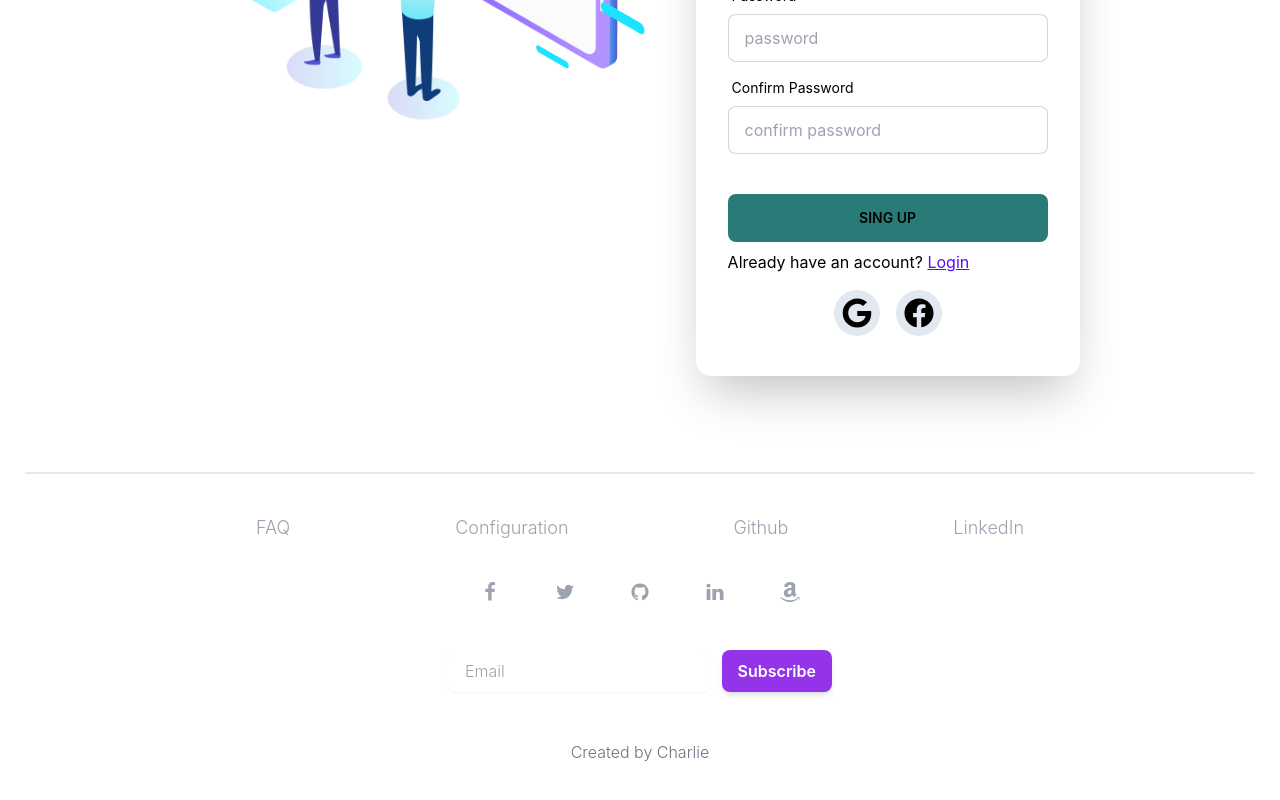
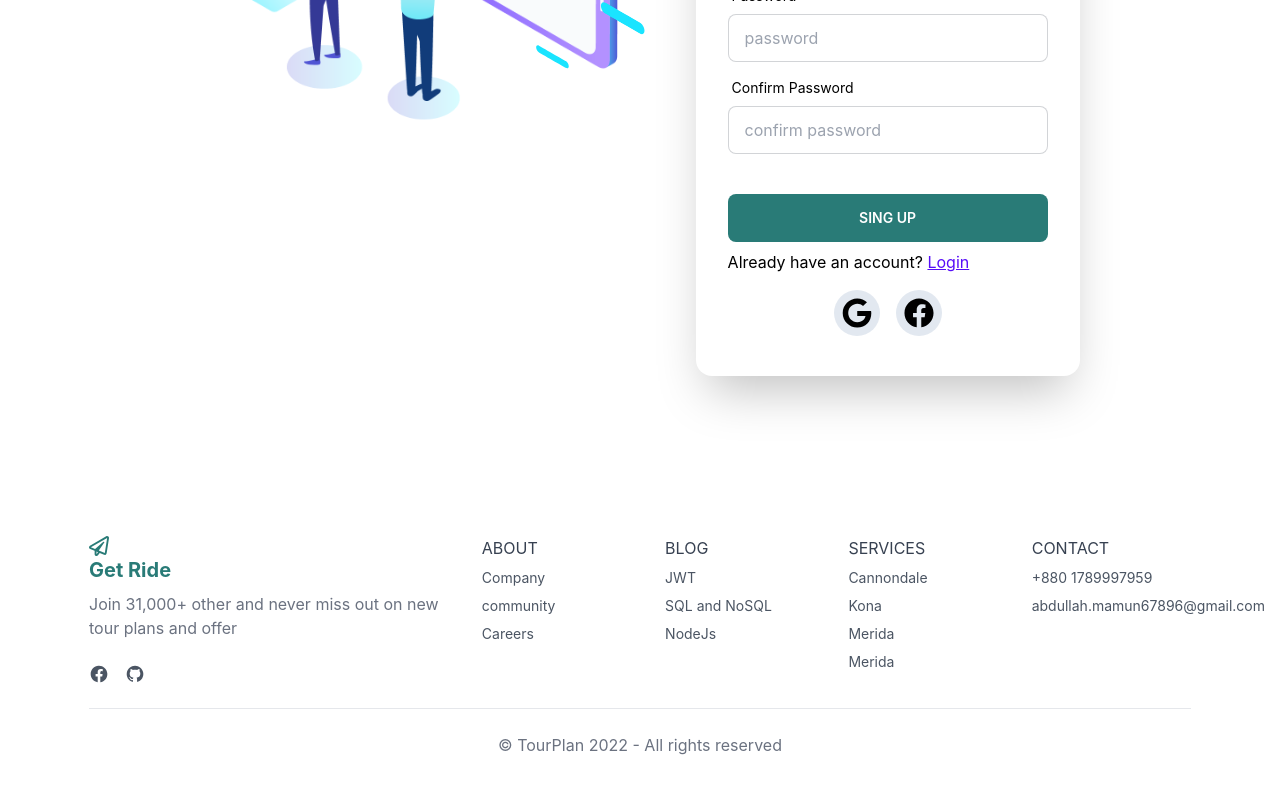
Before and after one commit to mamun4447/Re-sale-bicycle-clientSide, a React (Create React App) app: page /signup in a window 1280 px wide. Shown: the part 570-1370 px from the top of the page. Built offline with nearby package versions, Linux system fonts and the light colour scheme; no server answers.

Commit message:
Readme file

```diff
--- a/src/Components/Buttons.jsx
+++ b/src/Components/Buttons.jsx
@@ -2,7 +2,7 @@ import React from "react";
 
 const Buttons = ({ children }) => {
   return (
-    <button className="btn bg-[#297B77] text-black hover:text-white border-none transition">
+    <button className="btn bg-[#297B77] text-white hover:text-white border-none transition">
       {children}
     </button>
   );
--- a/src/Share/Footer.jsx
+++ b/src/Share/Footer.jsx
@@ -1,142 +1,165 @@
 import React from "react";
+import { FaRegPaperPlane } from "react-icons/fa";
 import { Link } from "react-router-dom";
 
 const Footer = () => {
   return (
     <div>
-      <footer className="bg-white dark:bg-gray-800 w-full py-8 border-t-2 mt-20">
-        <div className="max-w-screen-xl mx-auto px-4">
-          <ul className="max-w-screen-md mx-auto text-lg font-light flex flex-wrap justify-between">
-            <li className="my-2">
+      <footer className="bg-white dark:bg-gray-900 mt-20 container mx-auto p-10 rounded-md">
+        <div className="container p-6 mx-auto">
+          <div className="lg:flex">
+            <div className="w-full -mx-6 lg:w-2/5">
+              <div className="px-6">
+                <div>
                   <Link
-                className="text-gray-400 hover:text-gray-800 dark:text-gray-300 dark:hover:text-white transition-colors duration-200"
-                to="#"
+                    to="/"
+                    className="text-xl font-bold text-[#297B77] dark:text-white hover:text-gray-700 dark:hover:text-gray-300"
                   >
-                FAQ
+                    <FaRegPaperPlane />
+                    Get Ride
                   </Link>
-            </li>
-            <li className="my-2">
-              <Link
-                className="text-gray-400 hover:text-gray-800 dark:text-gray-300 dark:hover:text-white transition-colors duration-200"
-                to="#"
+                </div>
+
+                <p className="max-w-sm mt-2 text-gray-500 dark:text-gray-400">
+                  Join 31,000+ other and never miss out on new tour plans and
+                  offer
+                </p>
+
+                <div className="flex mt-6 -mx-2">
+                  <a
+                    href="https://www.facebook.com/profile.php?id=100032409277974"
+                    className="mx-2 text-gray-600 transition-colors duration-300 dark:text-gray-300 hover:text-blue-500 dark:hover:text-blue-400"
+                    aria-label="Facebook"
                   >
-                Configuration
-              </Link>
-            </li>
-            <li className="my-2">
-              <Link
-                className="text-gray-400 hover:text-gray-800 dark:text-gray-300 dark:hover:text-white transition-colors duration-200"
-                to="#"
+                    <svg
+                      className="w-5 h-5 fill-current"
+                      viewBox="0 0 24 24"
+                      fill="none"
+                      xmlns="http://www.w3.org/2000/svg"
                     >
-                Github
-              </Link>
-            </li>
-            <li className="my-2">
-              <Link
-                className="text-gray-400 hover:text-gray-800 dark:text-gray-300 dark:hover:text-white transition-colors duration-200"
-                to="#"
+                      <path d="M2.00195 12.002C2.00312 16.9214 5.58036 21.1101 10.439 21.881V14.892H7.90195V12.002H10.442V9.80204C10.3284 8.75958 10.6845 7.72064 11.4136 6.96698C12.1427 6.21332 13.1693 5.82306 14.215 5.90204C14.9655 5.91417 15.7141 5.98101 16.455 6.10205V8.56104H15.191C14.7558 8.50405 14.3183 8.64777 14.0017 8.95171C13.6851 9.25566 13.5237 9.68693 13.563 10.124V12.002H16.334L15.891 14.893H13.563V21.881C18.8174 21.0506 22.502 16.2518 21.9475 10.9611C21.3929 5.67041 16.7932 1.73997 11.4808 2.01722C6.16831 2.29447 2.0028 6.68235 2.00195 12.002Z"></path>
+                    </svg>
+                  </a>
+
+                  <a
+                    href="https://github.com/mamun4447"
+                    className="mx-2 text-gray-600 transition-colors duration-300 dark:text-gray-300 hover:text-blue-500 dark:hover:text-blue-400"
+                    aria-label="Github"
                   >
-                LinkedIn
-              </Link>
-            </li>
-          </ul>
-          <div className="pt-8 flex max-w-xs mx-auto items-center justify-between">
+                    <svg
+                      className="w-5 h-5 fill-current"
+                      viewBox="0 0 24 24"
+                      fill="none"
+                      xmlns="http://www.w3.org/2000/svg"
+                    >
+                      <path d="M12.026 2C7.13295 1.99937 2.96183 5.54799 2.17842 10.3779C1.395 15.2079 4.23061 19.893 8.87302 21.439C9.37302 21.529 9.55202 21.222 9.55202 20.958C9.55202 20.721 9.54402 20.093 9.54102 19.258C6.76602 19.858 6.18002 17.92 6.18002 17.92C5.99733 17.317 5.60459 16.7993 5.07302 16.461C4.17302 15.842 5.14202 15.856 5.14202 15.856C5.78269 15.9438 6.34657 16.3235 6.66902 16.884C6.94195 17.3803 7.40177 17.747 7.94632 17.9026C8.49087 18.0583 9.07503 17.99 9.56902 17.713C9.61544 17.207 9.84055 16.7341 10.204 16.379C7.99002 16.128 5.66202 15.272 5.66202 11.449C5.64973 10.4602 6.01691 9.5043 6.68802 8.778C6.38437 7.91731 6.42013 6.97325 6.78802 6.138C6.78802 6.138 7.62502 5.869 9.53002 7.159C11.1639 6.71101 12.8882 6.71101 14.522 7.159C16.428 5.868 17.264 6.138 17.264 6.138C17.6336 6.97286 17.6694 7.91757 17.364 8.778C18.0376 9.50423 18.4045 10.4626 18.388 11.453C18.388 15.286 16.058 16.128 13.836 16.375C14.3153 16.8651 14.5612 17.5373 14.511 18.221C14.511 19.555 14.499 20.631 14.499 20.958C14.499 21.225 14.677 21.535 15.186 21.437C19.8265 19.8884 22.6591 15.203 21.874 10.3743C21.089 5.54565 16.9181 1.99888 12.026 2Z"></path>
+                    </svg>
+                  </a>
+                </div>
+              </div>
+            </div>
+
+            <div className="mt-6 lg:mt-0 lg:flex-1">
+              <div className="grid grid-cols-1 gap-6 sm:grid-cols-2 md:grid-cols-3 lg:grid-cols-4">
+                <div>
+                  <h3 className="text-gray-700 uppercase dark:text-white">
+                    About
+                  </h3>
                   <Link
                     to="#"
-              className="text-gray-400 hover:text-gray-800 dark:hover:text-white transition-colors duration-200"
+                    className="block mt-2 text-sm text-gray-600 dark:text-gray-400 hover:underline"
                   >
-              <svg
-                width="20"
-                height="20"
-                fill="currentColor"
-                className="text-xl hover:text-gray-800 dark:hover:text-white transition-colors duration-200"
-                viewBox="0 0 1792 1792"
-                xmlns="http://www.w3.org/2000/svg"
-              >
-                <path d="M1343 12v264h-157q-86 0-116 36t-30 108v189h293l-39 296h-254v759h-306v-759h-255v-296h255v-218q0-186 104-288.5t277-102.5q147 0 228 12z"></path>
-              </svg>
+                    Company
                   </Link>
                   <Link
                     to="#"
-              className="text-gray-400 hover:text-gray-800 dark:hover:text-white transition-colors duration-200"
+                    className="block mt-2 text-sm text-gray-600 dark:text-gray-400 hover:underline"
                   >
-              <svg
-                width="20"
-                height="20"
-                fill="currentColor"
-                className="text-xl hover:text-gray-800 dark:hover:text-white transition-colors duration-200"
-                viewBox="0 0 1792 1792"
-                xmlns="http://www.w3.org/2000/svg"
-              >
-                <path d="M1684 408q-67 98-162 167 1 14 1 42 0 130-38 259.5t-115.5 248.5-184.5 210.5-258 146-323 54.5q-271 0-496-145 35 4 78 4 225 0 401-138-105-2-188-64.5t-114-159.5q33 5 61 5 43 0 85-11-112-23-185.5-111.5t-73.5-205.5v-4q68 38 146 41-66-44-105-115t-39-154q0-88 44-163 121 149 294.5 238.5t371.5 99.5q-8-38-8-74 0-134 94.5-228.5t228.5-94.5q140 0 236 102 109-21 205-78-37 115-142 178 93-10 186-50z"></path>
-              </svg>
+                    community
                   </Link>
                   <Link
                     to="#"
-              className="text-gray-400 hover:text-gray-800 dark:hover:text-white transition-colors duration-200"
+                    className="block mt-2 text-sm text-gray-600 dark:text-gray-400 hover:underline"
                   >
-              <svg
-                xmlns="http://www.w3.org/2000/svg"
-                width="20"
-                height="20"
-                fill="currentColor"
-                className="text-xl hover:text-gray-800 dark:hover:text-white transition-colors duration-200"
-                viewBox="0 0 1792 1792"
+                    Careers
+                  </Link>
+                </div>
+
+                <div>
+                  <h3 className="text-gray-700 uppercase dark:text-white">
+                    Blog
+                  </h3>
+                  <Link
+                    to="#"
+                    className="block mt-2 text-sm text-gray-600 dark:text-gray-400 hover:underline"
                   >
-                <path d="M896 128q209 0 385.5 103t279.5 279.5 103 385.5q0 251-146.5 451.5t-378.5 277.5q-27 5-40-7t-13-30q0-3 .5-76.5t.5-134.5q0-97-52-142 57-6 102.5-18t94-39 81-66.5 53-105 20.5-150.5q0-119-79-206 37-91-8-204-28-9-81 11t-92 44l-38 24q-93-26-192-26t-192 26q-16-11-42.5-27t-83.5-38.5-85-13.5q-45 113-8 204-79 87-79 206 0 85 20.5 150t52.5 105 80.5 67 94 39 102.5 18q-39 36-49 103-21 10-45 15t-57 5-65.5-21.5-55.5-62.5q-19-32-48.5-52t-49.5-24l-20-3q-21 0-29 4.5t-5 11.5 9 14 13 12l7 5q22 10 43.5 38t31.5 51l10 23q13 38 44 61.5t67 30 69.5 7 55.5-3.5l23-4q0 38 .5 88.5t.5 54.5q0 18-13 30t-40 7q-232-77-378.5-277.5t-146.5-451.5q0-209 103-385.5t279.5-279.5 385.5-103zm-477 1103q3-7-7-12-10-3-13 2-3 7 7 12 9 6 13-2zm31 34q7-5-2-16-10-9-16-3-7 5 2 16 10 10 16 3zm30 45q9-7 0-19-8-13-17-6-9 5 0 18t17 7zm42 42q8-8-4-19-12-12-20-3-9 8 4 19 12 12 20 3zm57 25q3-11-13-16-15-4-19 7t13 15q15 6 19-6zm63 5q0-13-17-11-16 0-16 11 0 13 17 11 16 0 16-11zm58-10q-2-11-18-9-16 3-14 15t18 8 14-14z"></path>
-              </svg>
+                    JWT
                   </Link>
                   <Link
                     to="#"
-              className="text-gray-400 hover:text-gray-800 dark:hover:text-white transition-colors duration-200"
+                    className="block mt-2 text-sm text-gray-600 dark:text-gray-400 hover:underline"
                   >
-              <svg
-                width="20"
-                height="20"
-                fill="currentColor"
-                className="text-xl hover:text-gray-800 dark:hover:text-white transition-colors duration-200"
-                viewBox="0 0 1792 1792"
-                xmlns="http://www.w3.org/2000/svg"
-              >
-                <path d="M477 625v991h-330v-991h330zm21-306q1 73-50.5 122t-135.5 49h-2q-82 0-132-49t-50-122q0-74 51.5-122.5t134.5-48.5 133 48.5 51 122.5zm1166 729v568h-329v-530q0-105-40.5-164.5t-126.5-59.5q-63 0-105.5 34.5t-63.5 85.5q-11 30-11 81v553h-329q2-399 2-647t-1-296l-1-48h329v144h-2q20-32 41-56t56.5-52 87-43.5 114.5-15.5q171 0 275 113.5t104 332.5z"></path>
-              </svg>
+                    SQL and NoSQL
                   </Link>
                   <Link
                     to="#"
-              className="text-gray-400 hover:text-gray-800 dark:hover:text-white transition-colors duration-200"
+                    className="block mt-2 text-sm text-gray-600 dark:text-gray-400 hover:underline"
                   >
-              <svg
-                width="20"
-                height="20"
-                fill="currentColor"
-                className="text-xl hover:text-gray-800 dark:hover:text-white transition-colors duration-200"
-                viewBox="0 0 1792 1792"
-                xmlns="http://www.w3.org/2000/svg"
-              >
-                <path d="M1551 1476q15-6 26-3t11 17.5-15 33.5q-13 16-44 43.5t-95.5 68-141 74-188 58-229.5 24.5q-119 0-238-31t-209-76.5-172.5-104-132.5-105-84-87.5q-8-9-10-16.5t1-12 8-7 11.5-2 11.5 4.5q192 117 300 166 389 176 799 90 190-40 391-135zm207-115q11 16 2.5 69.5t-28.5 102.5q-34 83-85 124-17 14-26 9t0-24q21-45 44.5-121.5t6.5-98.5q-5-7-15.5-11.5t-27-6-29.5-2.5-35 0-31.5 2-31 3-22.5 2q-6 1-13 1.5t-11 1-8.5 1-7 .5h-10l-3-.5-2-1.5-1.5-3q-6-16 47-40t103-30q46-7 108-1t76 24zm-394-443q0 31 13.5 64t32 58 37.5 46 33 32l13 11-227 224q-40-37-79-75.5t-58-58.5l-19-20q-11-11-25-33-38 59-97.5 102.5t-127.5 63.5-140 23-137.5-21-117.5-65.5-83-113-31-162.5q0-84 28-154t72-116.5 106.5-83 122.5-57 130-34.5 119.5-18.5 99.5-6.5v-127q0-65-21-97-34-53-121-53-6 0-16.5 1t-40.5 12-56 29.5-56 59.5-48 96l-294-27q0-60 22-119t67-113 108-95 151.5-65.5 190.5-24.5q100 0 181 25t129.5 61.5 81 83 45 86 12.5 73.5v589zm-672 21q0 86 70 133 66 44 139 22 84-25 114-123 14-45 14-101v-162q-59 2-111 12t-106.5 33.5-87 71-32.5 114.5z"></path>
-              </svg>
+                    NodeJs
                   </Link>
                 </div>
-          <div className="text-center pt-10 sm:pt-12 font-light flex items-center justify-center">
-            <form className="flex flex-col md:flex-row w-3/4 md:w-full max-w-sm md:space-x-3 space-y-3 md:space-y-0 justify-center">
-              <div className=" relative ">
-                <input
-                  type="text"
-                  id='"form-subscribe-Subscribe'
-                  className=" rounded-lg border-transparent flex-1 appearance-none border border-gray-300 w-full py-2 px-4 bg-white text-gray-700 placeholder-gray-400 shadow-sm text-base focus:outline-none focus:ring-2 focus:ring-purple-600 focus:border-transparent"
-                  placeholder="Email"
-                />
+
+                <div>
+                  <h3 className="text-gray-700 uppercase dark:text-white">
+                    Services
+                  </h3>
+                  <Link
+                    to="#"
+                    className="block mt-2 text-sm text-gray-600 dark:text-gray-400 hover:underline"
+                  >
+                    Cannondale
+                  </Link>
+                  <Link
+                    to="#"
+                    className="block mt-2 text-sm text-gray-600 dark:text-gray-400 hover:underline"
+                  >
+                    Kona
+                  </Link>
+                  <Link
+                    to="#"
+                    className="block mt-2 text-sm text-gray-600 dark:text-gray-400 hover:underline"
+                  >
+                    Merida
+                  </Link>
+                  <Link
+                    to="#"
+                    className="block mt-2 text-sm text-gray-600 dark:text-gray-400 hover:underline"
+                  >
+                    Merida
+                  </Link>
                 </div>
-              <button
-                className="flex-shrink-0 px-4 py-2 text-base font-semibold text-white bg-purple-600 rounded-lg shadow-md hover:bg-purple-700 focus:outline-none focus:ring-2 focus:ring-purple-500 focus:ring-offset-2 focus:ring-offset-purple-200"
-                type="submit"
-              >
-                Subscribe
-              </button>
-            </form>
+
+                <div>
+                  <h3 className="text-gray-700 uppercase dark:text-white">
+                    Contact
+                  </h3>
+                  <span className="block mt-2 text-sm text-gray-600 dark:text-gray-400 hover:underline">
+                    +880 1789997959
+                  </span>
+                  <span className="block mt-2 text-sm text-gray-600 dark:text-gray-400 hover:underline">
+                    abdullah.mamun67896@gmail.com
+                  </span>
                 </div>
-          <div className="text-center text-gray-500 dark:text-gray-200 pt-10 sm:pt-12 font-light flex items-center justify-center">
-            Created by Charlie
+              </div>
+            </div>
+          </div>
+
+          <hr className="h-px my-6 bg-gray-200 border-none dark:bg-gray-700" />
+
+          <div>
+            <p className="text-center text-gray-500 dark:text-gray-400">
+              © TourPlan 2022 - All rights reserved
+            </p>
           </div>
         </div>
       </footer>
--- a/src/pages/Dashboard/MyProducts.jsx
+++ b/src/pages/Dashboard/MyProducts.jsx
@@ -42,7 +42,7 @@ const MyProducts = () => {
           </thead>
           <tbody>
             {/* <!-- row 1 --> */}
-            {products.map((product) => (
+            {products?.map((product) => (
               <tr>
                 <th>
                   <label>
--- a/src/pages/HomePages/Category.jsx
+++ b/src/pages/HomePages/Category.jsx
@@ -6,7 +6,7 @@ import CategoryHooks from "../../Hooks/CategoryHooks";
 const Category = () => {
   const [categories] = CategoryHooks();
   return (
-    <div className="text-center mt-20 bg-slate-50 p-2">
+    <div className="text-center mt-20 bg-slate-50 p-2 py-10">
       <h1 className="text-3xl md:text-5xl">
         <span className="text-[#297B77]">Brand</span> Name
       </h1>
@@ -29,7 +29,6 @@ const Category = () => {
           </Link>
         ))}
       </div>
-      <Buttons>Add Categories</Buttons>
     </div>
   );
 };
--- a/src/pages/HomePages/Home.jsx
+++ b/src/pages/HomePages/Home.jsx
@@ -2,12 +2,14 @@ import React from "react";
 import Advertise from "./Advertise";
 import Category from "./Category";
 import Hero from "./Hero";
+import SendMail from "./SendMail";
 
 const Home = () => {
   return (
     <div>
       <Hero />
       <Category />
+      <SendMail />
       {/* <Advertise /> */}
     </div>
   );
--- a/src/router.js
+++ b/src/router.js
@@ -10,7 +10,7 @@ import DashboardHome from "./pages/Dashboard/DashboardHome";
 import MyProducts from "./pages/Dashboard/MyProducts";
 import Reported from "./pages/Dashboard/Reported";
 import SalersList from "./pages/Dashboard/SalersList";
-import SideNav from "./pages/Dashboard/SideNav";
+import Blog from "./pages/HomePages/Blog";
 import Home from "./pages/HomePages/Home";
 import Products from "./pages/Products/Products";
 
@@ -23,6 +23,10 @@ const router = createBrowserRouter([
       {
         path: "/",
         element: <Home />,
+      },
+      {
+        path: "/blogs",
+        element: <Blog />,
       },
       {
         path: "/login",
```
Also changed, not shown: src/pages/Dashboard/SideNav.jsx (+13 -11 lines), src/pages/HomePages/Blog.jsx (added, +152 -0 lines), src/pages/HomePages/SendMail.jsx (added, +54 -0 lines), 1 other file (tests, documents, lock files or other folders). Lines whose indentation alone changed are shown as unchanged.
